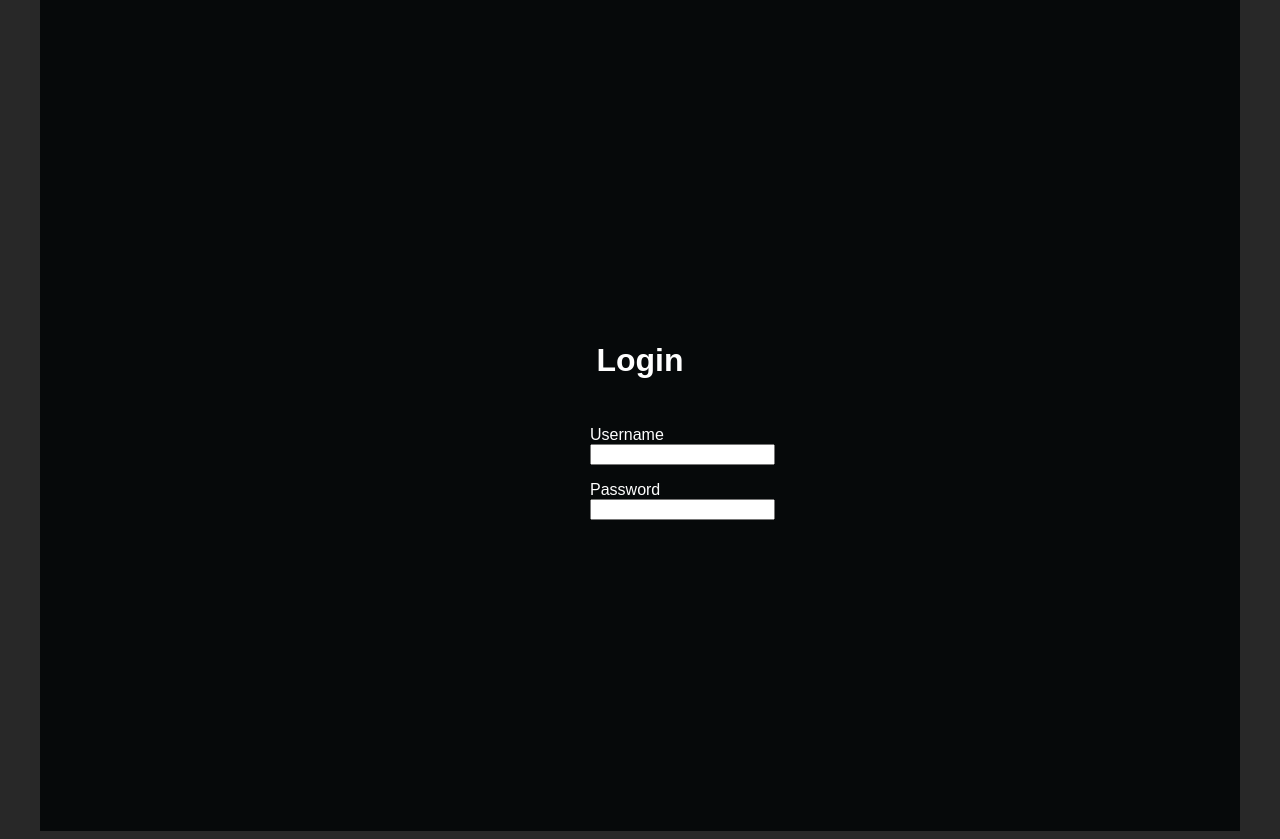
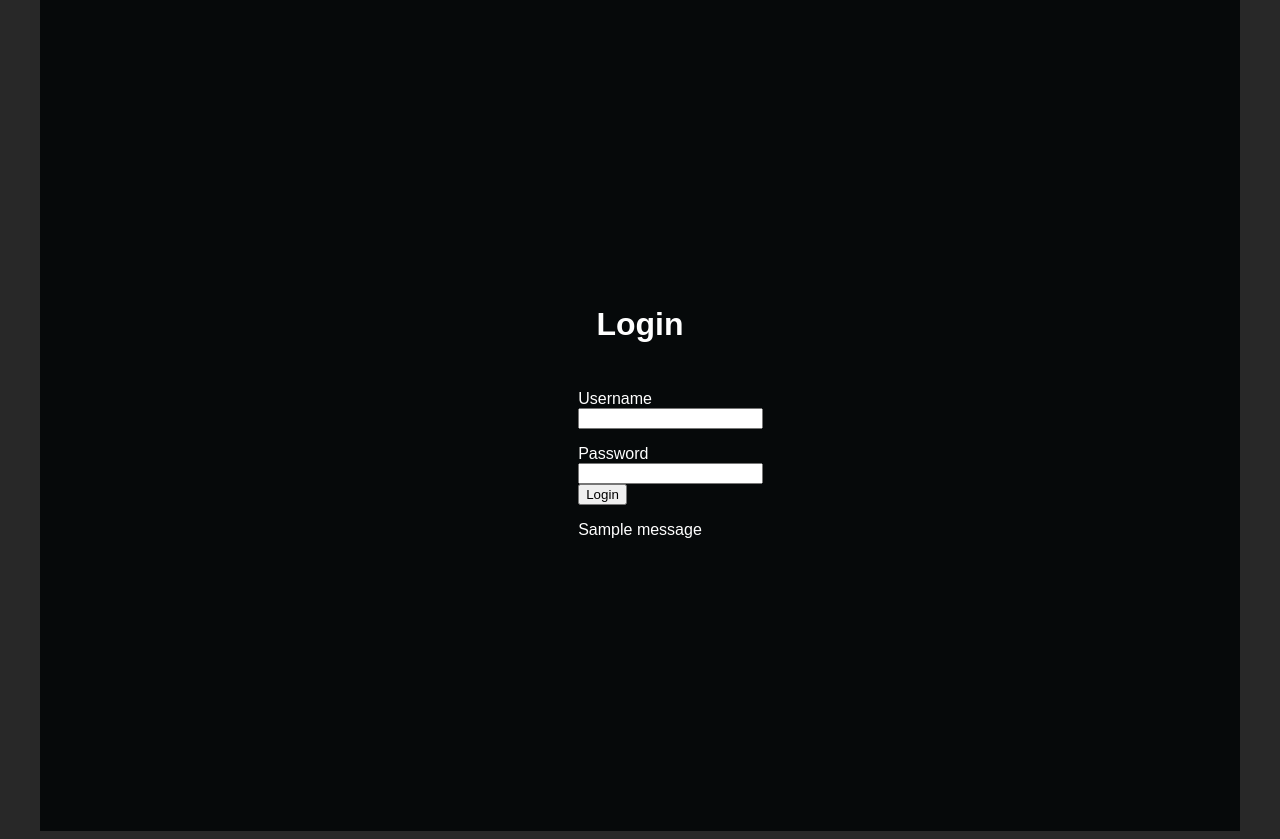
Before and after one commit to imcarlosvictor/Practice2-Authentication, a Django app: page /login/ in a window 1280 px wide. Shown: the part 41-880 px from the top of the page. Run offline with Django 3.2, Linux system fonts and the light colour scheme; tables that the repository leaves empty hold one stand-in row (values such as "Sample post"); one stand-in notice (Sample message) is shown.

Commit message:
added error messages

```diff
--- a/mysite/login/templates/login/login.html
+++ b/mysite/login/templates/login/login.html
@@ -16,7 +16,13 @@
 
 		<div class="field-name">{{ login_form.password.label }}</div>
 		<div class="field-input">{{ login_form.password }}</div>
+
+		<div id="submit-btn"><input type="submit" value="Login"></div>
 	</form>
+
+	{% for message in messages %}
+	<p id="messages">{{ message }}</p>
+	{% endfor %}
 	</div>
 </div>
 
--- a/mysite/login/views.py
+++ b/mysite/login/views.py
@@ -1,5 +1,6 @@
 from django.shortcuts import render
 from django.http import HttpResponse
+from django.contrib import messages
 from django.contrib.auth import authenticate, login
 
 from .forms import UserRegistrationForm, UserLoginForm
@@ -21,16 +22,15 @@
             new_user.save()
             return render(request, 'login/dashboard.html',
                           {'new_user': new_user})
-        # else:
-        #     # User exits.
-        #     if user_form.cleaned_data['username']:
-        #         return HttpResponse('Username already exists')
+        else:
+            messages.error(request, 'Invalid account')
     else:
         user_form = UserRegistrationForm()
-    return render(request, 'signup/login.html', {'user_form': user_form})
+    return render(request, 'login/signup.html', {'user_form': user_form})
 
 
 def user_login(request):
+
     if request.method == 'POST':
         login_form = UserLoginForm(request.POST)
         if login_form.is_valid():
@@ -42,10 +42,14 @@
                                 password=cd['password'])
             if user is not None:
                 # Backend credential authentication successful
-                pass
+                if user.is_active:
+                    login(request, user)
+                    return HttpResponse('Authenticated successfully')
+                else:
+                    return HttpResponse('Disabled account')
             else:
-                # Backend credential authentication unsuccessful
-                pass
+                # Backend credential authentication successful
+                messages.info(request, 'Wrong credentials')
     else:
         login_form = UserLoginForm()
     return render(request, 'login/login.html', {'login_form': login_form})
```
Also changed, not shown: mysite/login/templates/login/login_done.html (deleted, +0 -7 lines), mysite/login/templates/login/signup.html (+6 -1 lines), mysite/db.sqlite3.
